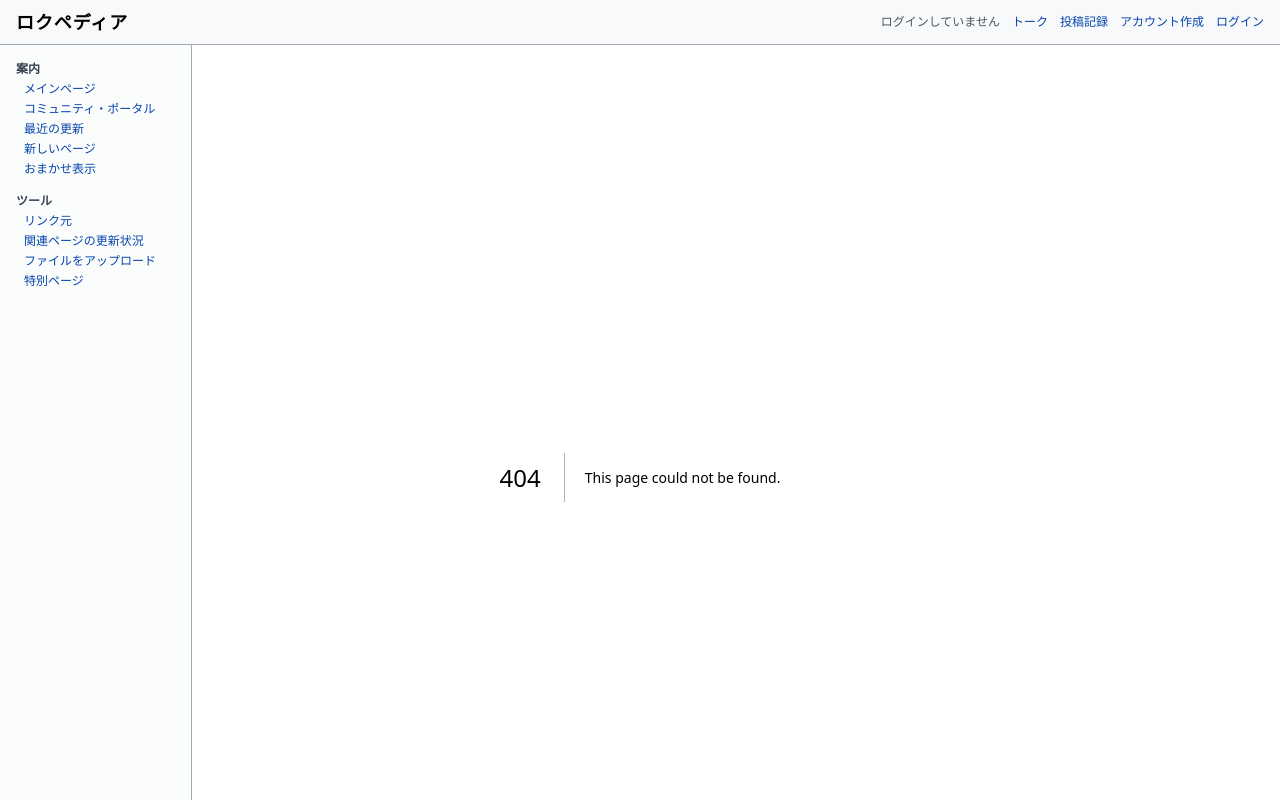
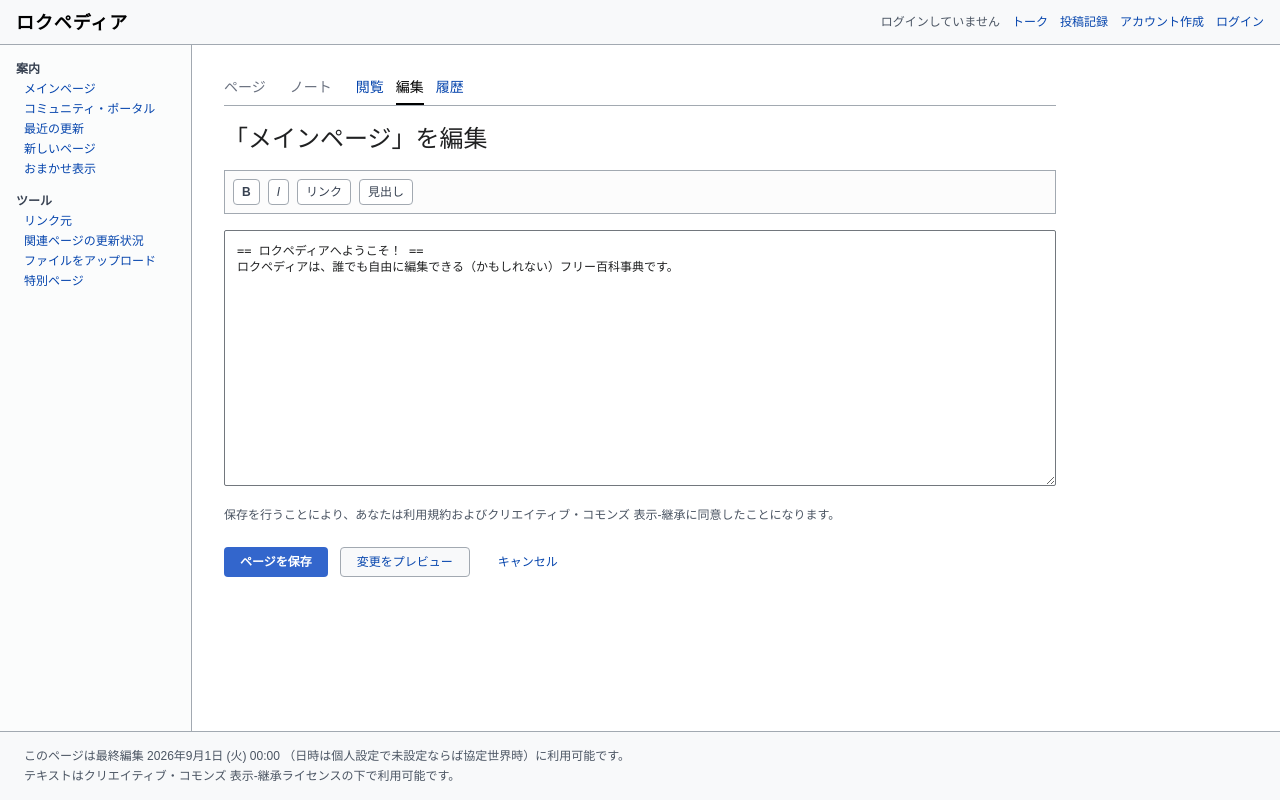
Before and after one commit to kaminoeee/testwik, a Next.js app: page /edit in a window 1280 px wide. Before the commit this address had no page. Shown: the top 800 px of the page. Built offline with nearby package versions, Linux system fonts and the light colour scheme.

Commit message:
Create page.tsx

```diff
--- /dev/null
+++ b/app/edit/page.tsx
@@ -0,0 +1,51 @@
+import Link from 'next/link'
+
+export default function EditPage() {
+  return (
+    <div>
+      <div className="border-b border-wikiBorder mb-4 flex space-x-6 text-sm">
+        <span className="text-gray-500 pb-2 cursor-pointer">ページ</span>
+        <span className="text-gray-500 pb-2 cursor-pointer">ノート</span>
+        <div className="ml-auto space-x-3 text-sm">
+          <Link href="/" className="text-wikiLink">閲覧</Link>
+          <Link href="/edit" className="text-black font-medium border-b-2 border-black pb-2">編集</Link>
+          <span className="text-wikiLink cursor-pointer">履歴</span>
+        </div>
+      </div>
+
+      <h1 className="text-2xl font-serif font-normal mb-4">
+        「メインページ」を編集
+      </h1>
+
+      <div className="space-y-4 text-sm">
+        <div className="bg-[#fcfcfc] border border-wikiBorder p-2 flex space-x-2 text-xs text-gray-700">
+          <button className="px-2 py-1 bg-white border border-wikiBorder rounded hover:bg-gray-50 font-bold">B</button>
+          <button className="px-2 py-1 bg-white border border-wikiBorder rounded hover:bg-gray-50 italic">I</button>
+          <button className="px-2 py-1 bg-white border border-wikiBorder rounded hover:bg-gray-50">リンク</button>
+          <button className="px-2 py-1 bg-white border border-wikiBorder rounded hover:bg-gray-50">見出し</button>
+        </div>
+
+        <textarea
+          className="w-full h-64 font-mono text-xs p-3"
+          defaultValue="== ロクペディアへようこそ！ ==&#10;ロクペディアは、誰でも自由に編集できる（かもしれない）フリー百科事典です。"
+        />
+
+        <div className="text-xs text-gray-600 space-y-1">
+          <p>保存を行うことにより、あなたは利用規約およびクリエイティブ・コモンズ 表示-継承に同意したことになります。</p>
+        </div>
+
+        <div className="flex space-x-3 pt-2">
+          <button className="bg-[#36c] text-white px-4 py-1.5 rounded text-xs font-bold hover:bg-[#2a4b8d]">
+            ページを保存
+          </button>
+          <Link href="/" className="px-4 py-1.5 border border-wikiBorder rounded text-xs bg-wikiBg hover:bg-gray-200 text-center flex items-center">
+            変更をプレビュー
+          </Link>
+          <Link href="/" className="px-4 py-1.5 text-xs text-wikiLink flex items-center">
+            キャンセル
+          </Link>
+        </div>
+      </div>
+    </div>
+  )
+}
```
